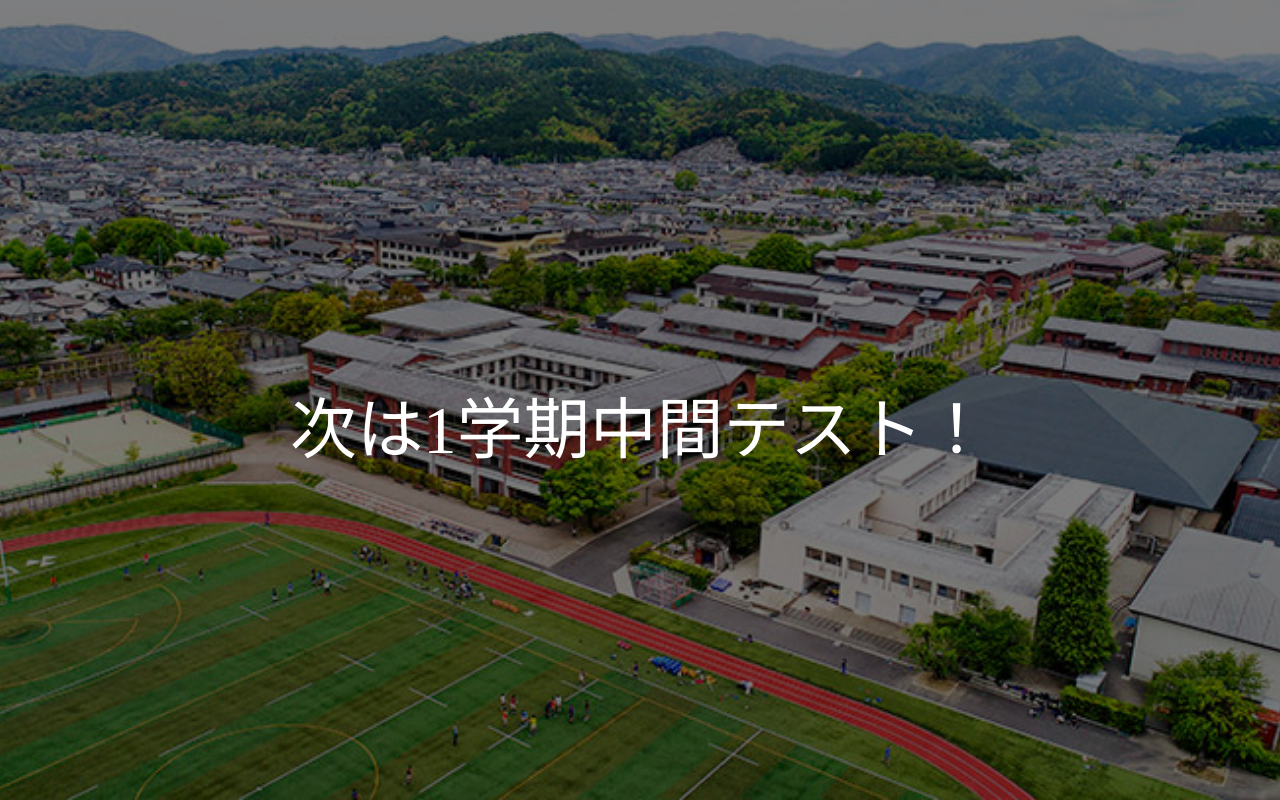
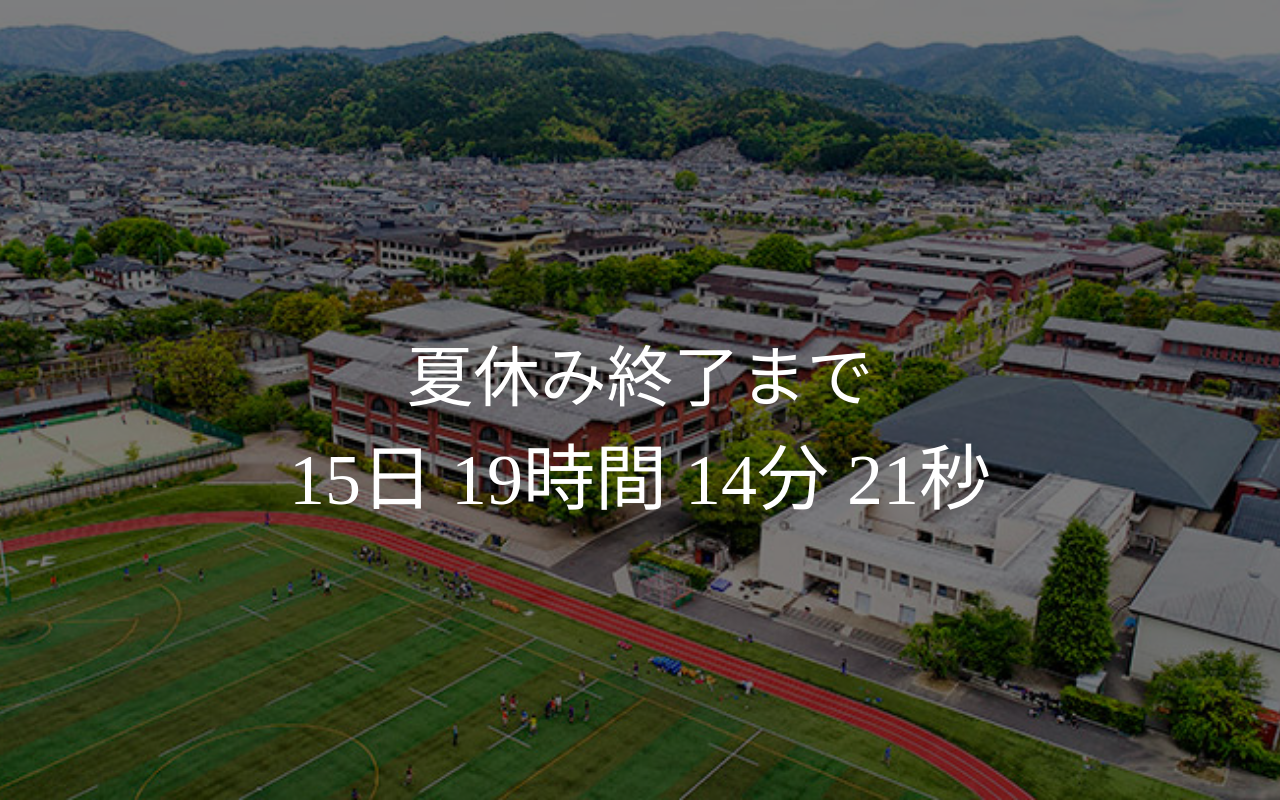
Before and after one commit to kanayankee/dshs-start-countdown, a plain HTML site: page index.html in a window 1280 px wide. Drawn offline with nearby package versions, Linux system fonts and the light colour scheme; a web font is replaced by a local one.

Commit message:
2学期始業式

```diff
--- a/index.html
+++ b/index.html
@@ -9,7 +9,7 @@
   <link href="/index.css" rel="stylesheet">
   </script>
   <script src="/index.js"></script>
-  <title>学力テストまで</title>
+  <title>夏休み終了まで</title>
   <meta name="twitter:card" content="summary_large_image" />
   <meta name="twitter:site" content="@PoohSan_Cola" />
   <meta name="twitter:title" content="Click here" />
@@ -20,7 +20,7 @@
 <body>
   <div class="box">
     <p>
-      <span id="message">学力テストまで</span><br />
+      <span id="message">夏休み終了まで</span><br />
       <span id="countdown">　</span>
     </p>
   </div>
--- a/index.js
+++ b/index.js
@@ -1,7 +1,7 @@
 window.onload = () => {
   const message = document.querySelector("#message")
   const countdown = document.querySelector("#countdown")
-  const deadline = dayjs('2025-04-16 09:40:00')
+  const deadline = dayjs('2025-08-29 09:40:00')
 
   const timer = () => {
     let diff = deadline.diff();
@@ -16,7 +16,7 @@ window.onload = () => {
       diff -= 1000 * sec;
       countdown.innerText = `${zeroPad(day)}日 ${zeroPad(hour)}時間 ${zeroPad(min)}分 ${zeroPad(sec)}秒`;
     } else {
-      message.innerText = "次は1学期中間テスト！"
+      message.innerText = "次は2学期中間テスト！"
       countdown.innerText = ""
     }
     setTimeout(timer, 100)
```
